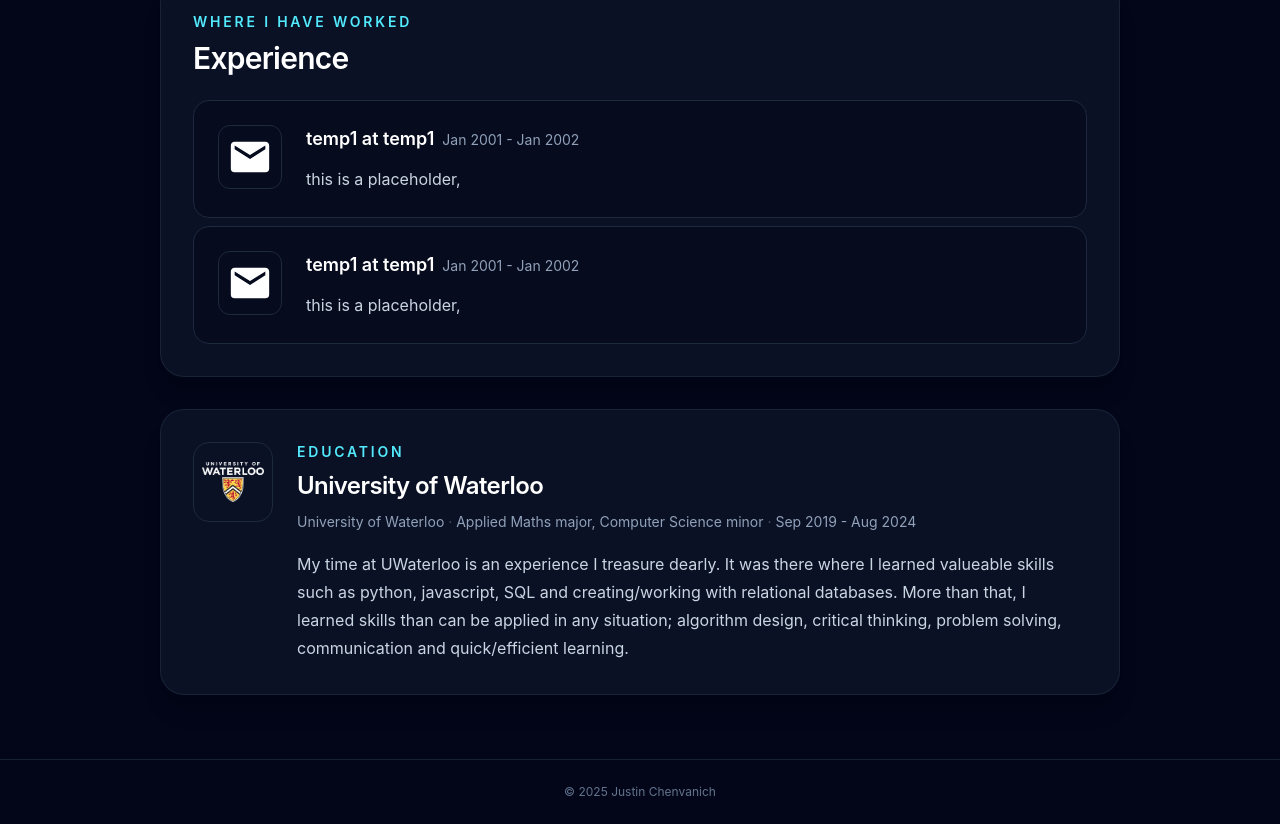
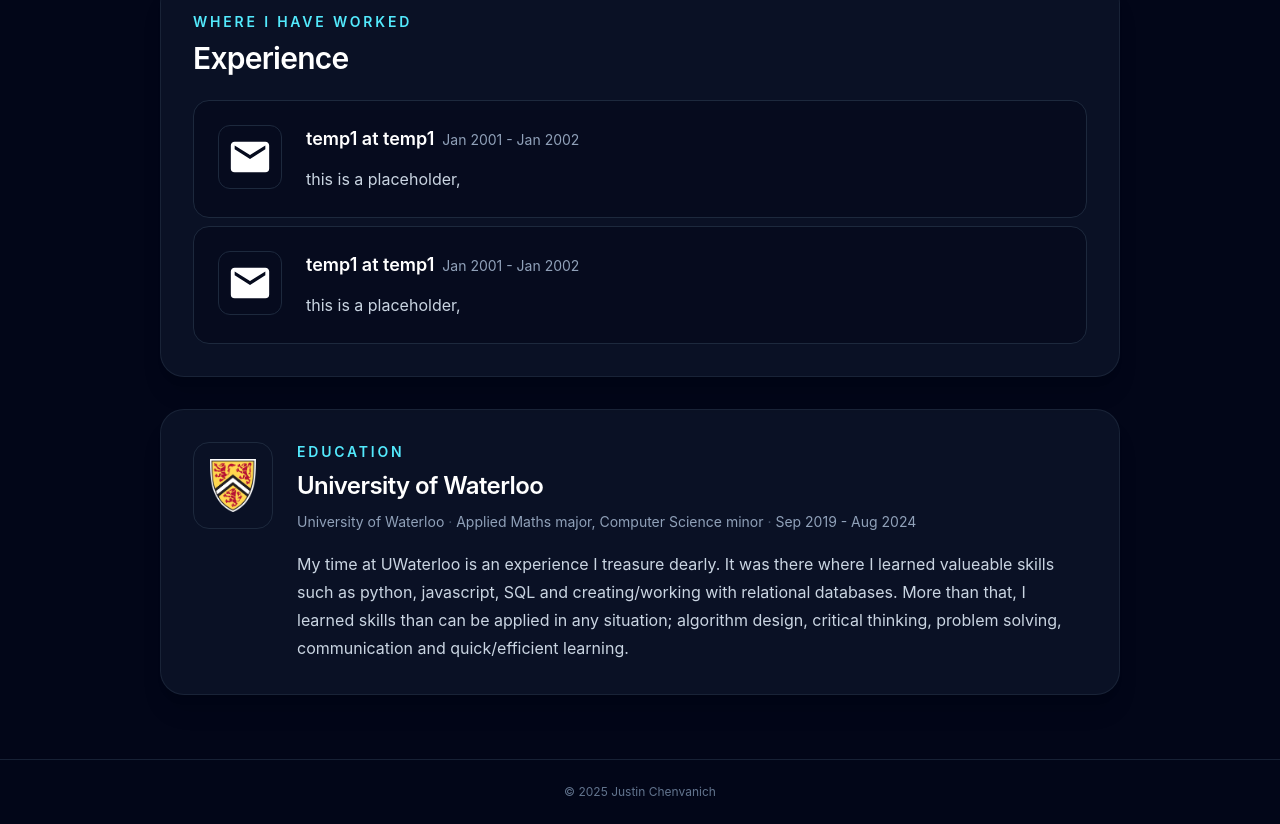
Before and after one commit to jChenvan/jChenvan.github.io, a React (Vite) app: page / in a window 1280 px wide. Shown: the part 1318-2142 px from the top of the page. Built offline with nearby package versions, Linux system fonts and the light colour scheme.

Commit message:
change uwaterloo logo

```diff
--- a/src/App.tsx
+++ b/src/App.tsx
@@ -1,4 +1,4 @@
-import { useState, type ReactNode } from "react";
+import { type ReactNode } from "react";
 import longText from "./long-text";
 
 function Paragraphs({ text, className }: { text: string; className?: string }) {
@@ -196,7 +196,7 @@ function Education({ imageSrc, title, desc, school, major, minor, date, id }: Ed
       <div className="flex flex-col gap-6 sm:flex-row sm:items-start">
         <img
           alt="University of Waterloo logo"
-          className="h-20 w-20 shrink-0 rounded-2xl border border-slate-800 object-contain p-2"
+          className="w-20 shrink-0 rounded-2xl border border-slate-800 object-contain p-4"
           src={imageSrc}
         />
         <div className="min-w-0">
```
Also changed, not shown: public/UWaterlooLogo.png.
